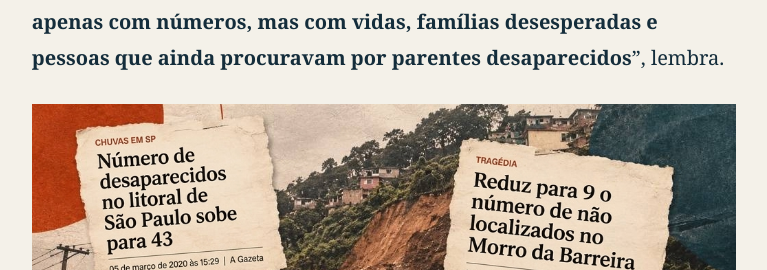
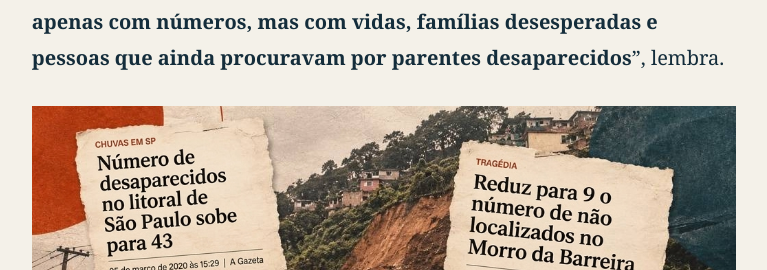
Before and after one commit to iarleyoliveira/ESCUTATIVA, a Jekyll site: the page built from _materias/leia/2026-11-22-leia-entre-duas-margens.md, in a window 1280 px wide. Shown: the part 6130-6400 px from the top of the page, without its empty margins (256-1023 px from the left). Built offline with Jekyll 4.4.1, drawn with Linux system fonts in a browser that asks for light colours; comment, search, counter and statistics services are not loaded.

Commit message:
Facilita inserção de imagens no texto pelo CMS

```diff
--- /dev/null
+++ b/_includes/article-body.html
@@ -0,0 +1,28 @@
+{%- if page.body_images.size > 0 -%}
+  {%- assign paragraphs = content | split: '</p>' -%}
+  {%- assign inserted_images = '|' -%}
+  {%- for paragraph in paragraphs -%}
+    {{ paragraph }}{% unless forloop.last %}</p>{% endunless %}
+    {%- assign paragraph_text = paragraph | strip_html | strip -%}
+    {%- for image in page.body_images -%}
+      {%- assign image_key = forloop.index | prepend: '|' | append: '|' -%}
+      {%- assign anchor = image.after | default: '' | strip -%}
+      {%- if image.image != blank and anchor != '' and paragraph_text contains anchor -%}
+        {%- unless inserted_images contains image_key -%}
+          {% include article-image.html image=image %}
+          {%- assign inserted_images = inserted_images | append: image_key -%}
+        {%- endunless -%}
+      {%- endif -%}
+    {%- endfor -%}
+  {%- endfor -%}
+  {%- for image in page.body_images -%}
+    {%- assign image_key = forloop.index | prepend: '|' | append: '|' -%}
+    {%- if image.image != blank -%}
+      {%- unless inserted_images contains image_key -%}
+        {% include article-image.html image=image %}
+      {%- endunless -%}
+    {%- endif -%}
+  {%- endfor -%}
+{%- else -%}
+  {{ content }}
+{%- endif -%}
--- /dev/null
+++ b/_includes/article-image.html
@@ -0,0 +1,7 @@
+{% capture image_url %}{% include asset-url.html path=include.image.image %}{% endcapture %}
+<figure class="article-inline-image">
+  <img src="{{ image_url | strip | escape }}" alt="{{ include.image.alt | escape }}" loading="lazy">
+  {% if include.image.caption != blank or include.image.credit != blank %}
+    <figcaption>{% if include.image.caption != blank %}<span>{{ include.image.caption | escape }}</span>{% endif %}{% if include.image.credit != blank %}<small>{{ include.image.credit | escape }}</small>{% endif %}</figcaption>
+  {% endif %}
+</figure>
--- a/_layouts/materia.html
+++ b/_layouts/materia.html
@@ -46,7 +46,7 @@ layout: default
   {% elsif category.video and cover == "" %}
     {% include video-pending.html publication=page %}
   {% endif %}
-  <div class="body">{{ content }}</div>
+  <div class="body">{% include article-body.html %}</div>
   {% if page.credits and page.credits != "" %}
     <p class="meta">{{ page.credits | escape | newline_to_br }}</p>
   {% endif %}
--- a/_materias/leia/2026-11-22-leia-entre-duas-margens.md
+++ b/_materias/leia/2026-11-22-leia-entre-duas-margens.md
@@ -7,6 +7,16 @@ date: 2026-11-22
 cover: /assets/uploads/capa-materia-escrita-1.jpg
 cover_fit: cover
 published: true
+body_images:
+  - image: /assets/uploads/DESLIZAMENTO.png
+    after: Naquele momento, nossa equipe de comunicação tinha uma responsabilidade enorme
+    alt: Manchetes sobre os desaparecidos após os deslizamentos de 2020 na Baixada Santista
+  - image: /assets/uploads/OAB.png
+    after: O papel da imprensa é fundamental, porque além de fazer uma pressão
+    alt: Manchetes sobre as cobranças da OAB pela reestruturação do IML de Santos
+  - image: /assets/uploads/RODOVIÁRIA.png
+    after: A atuação da imprensa também esteve presente em uma demanda
+    alt: Manchetes sobre a falta de estrutura da antiga rodoviária de São Vicente
 ---
 Em um cenário de circulação acelerada de informações, desinformação e questionamentos sobre a credibilidade da imprensa, compreender o papel do Jornalismo tornou-se um desafio ainda maior. As redes sociais ampliaram o acesso às notícias, mas também tornaram mais difícil distinguir informações verificadas de opiniões e conteúdos sem fundamento. Nesse contexto, fica um questionamento: **o que se perde quando a população deixa de reconhecer o valor da informação jornalística?**
 
@@ -56,8 +66,6 @@ Em outras circunstâncias, a relação entre imprensa e poder público ganha uma
 
 “Naquele momento, nossa equipe de comunicação tinha uma responsabilidade enorme: reunir informações oficiais e repassá-las à imprensa com a maior precisão possível. **Não estávamos lidando apenas com números, mas com vidas, famílias desesperadas e pessoas que ainda procuravam por parentes desaparecidos**”, lembra.
 
-![](/assets/uploads/DESLIZAMENTO.png)
-
 Segundo ela, um dos desafios foi lidar com divergências entre os números apresentados pelo Corpo de Bombeiros e pela Defesa Civil municipal sobre a quantidade de pessoas desaparecidas em uma das regiões atingidas.
 
 A equipe de comunicação sugeriu, então, incluir agentes comunitários de saúde, que conheciam os bairros e acompanhavam os moradores cotidianamente, nas reuniões do gabinete de crise. A participação desses profissionais ajudou a qualificar as informações e a consolidar os dados oficiais.
@@ -76,8 +84,6 @@ A imprensa também pode ajudar a mobilizar instituições em torno de reivindica
 
 Um deles foi a cobrança pelo retorno do Instituto Médico Legal (IML) a Santos, em outubro de 2022. A reforma do equipamento deveria durar aproximadamente um ano, mas o prazo foi ultrapassado e o serviço permaneceu sem funcionar por quase dois anos.
 
-![](/assets/uploads/OAB.png)
-
 “Então a OAB pediu ajuda para a imprensa e, com isso, ela fez uma pressão para os órgãos públicos responsáveis, e o IML conseguiu retornar muito mais rápido”, conta o presidente da instituição. Em dezembro de 2023, o equipamento voltou a operar parcialmente. O funcionamento pleno se deu em junho de 2024.
 
 > ### “**O papel da imprensa é fundamental, porque além de fazer uma pressão em quem está atrasando o andamento das coisas, informa a população dos serviços que têm e, muitas vezes, não sabe”**, diz.
@@ -85,8 +91,6 @@ Um deles foi a cobrança pelo retorno do Instituto Médico Legal (IML) a Santos,
 Outra reivindicação antiga da entidade era a instalação de uma Vara de Violência Doméstica e Familiar contra a Mulher em Santos. Segundo o presidente da instituição, a divulgação da conquista ajudou a informar a população sobre a estrutura especializada e a rede de proteção disponível.
 
 A atuação da imprensa também esteve presente em uma demanda que se arrastava havia décadas em São Vicente: as condições da antiga rodoviária. Sibilio recorda das sucessivas reportagens dando visibilidade à situação dos passageiros, que precisavam esperar pelo transporte sob sol e chuva, sem uma estrutura adequada.
-
-![](/assets/uploads/RODOVIÁRIA.png)
 
 Em novembro deste ano, a cidade inaugurou a nova rodoviária, com estrutura coberta, climatizada e acessível. “Foi uma entrega histórica para a cidade, sobretudo pelo sentimento de pertencimento que representa e por colocar fim a um problema histórico que perdurou por décadas, associado ao descaso e à sensação de um caso que nunca seria resolvido”, afirma.
 
--- a/assets/style.css
+++ b/assets/style.css
@@ -262,6 +262,10 @@ h1, h2, h3 { overflow-wrap: break-word; }
 .format-heading h2 { font-size: clamp(32px, 4vw, 46px); line-height: 1.14; max-width: 22ch; }
 .hero > div > p { max-width: 42ch; font-size: 17px; line-height: 1.75; }
 .article .body { max-width: 63ch; }
+.article-inline-image{margin:28px 0}
+.article .body .article-inline-image img{width:100%;height:auto;margin:0}
+.article-inline-image figcaption{margin-top:8px;font:14px/1.5 Arial,sans-serif;color:var(--ink)}
+.article-inline-image figcaption small{display:block;margin-top:4px}
 .article .intro { max-width: 60ch; line-height: 1.6; }
 .article h1 { max-width: 22ch; }
 .button, .login-link, .archive-filters button, .search-close {
```
Also changed, not shown: .pages.yml, README.md.
